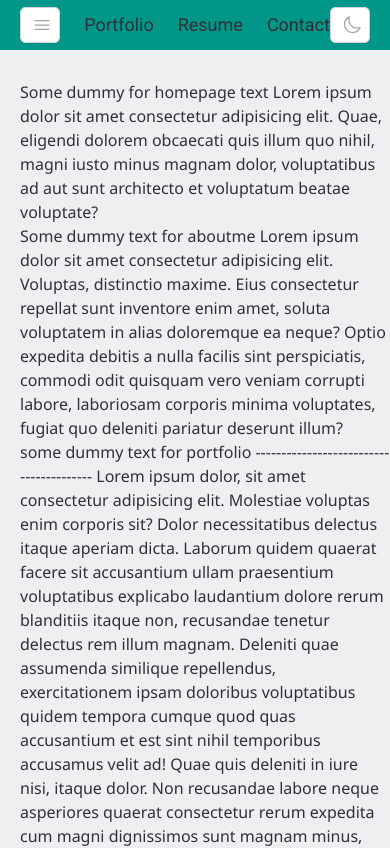
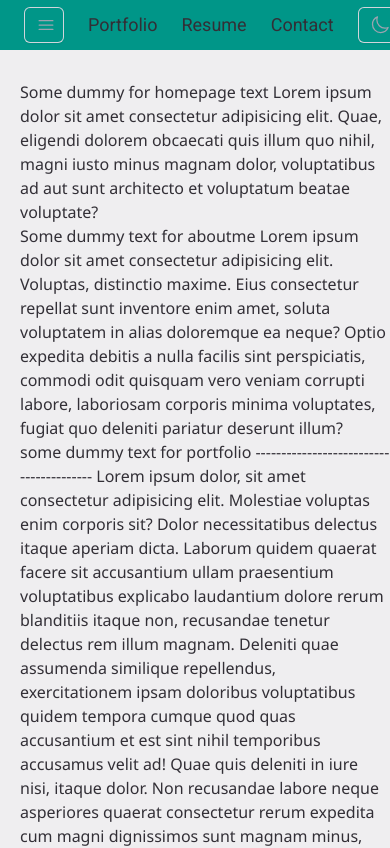
Before and after one commit to marsi107/MyPersonalWebsite, a Next.js app in the folder portfolio/: page / in a window 390 px wide. Shown: the top 848 px of the page. Built offline with nearby package versions, Linux system fonts and the light colour scheme.

Commit message:
add dynamic styling to dropdowns

```diff
--- a/portfolio/app/components/Dropdown.tsx
+++ b/portfolio/app/components/Dropdown.tsx
@@ -13,24 +13,28 @@ interface DropdownProps {
 
 export default function Dropdown({ sections, iconIndex }: DropdownProps) {
 
+    let menuItemClassName = "absolute z-10 mt-2 origin-top-right rounded-md bg-white shadow-lg ring-1 ring-black ring-opacity-5 focus:outline-none"
+
     const checkDropdownIcon = (iconIndex: number) => {
         switch (iconIndex) {
             case 0:
+                menuItemClassName += " left-0 w-24"
                 return <Bars3Icon className="-mr-1 h-5 w-5 text-gray-400" aria-hidden="true" />
 
             case 1:
+                menuItemClassName += " right-0 w-20"
                 return <MoonIcon className="-mr-1 h-5 w-5 text-gray-400" aria-hidden="true" />
 
             default:
+                menuItemClassName += " left-0 w-24"
                 return <Bars3Icon className="-mr-1 h-5 w-5 text-gray-400" aria-hidden="true" />
         }
-
     }
 
     return (
         <Menu as="div" className="relative inline-block text-left">
             <div>
-                <Menu.Button className="inline-flex w-full justify-center gap-x-1.5 rounded-md bg-white px-3 py-2 text-sm font-semibold text-gray-900 shadow-sm ring-1 ring-inset ring-gray-300 hover:bg-gray-50">
+                <Menu.Button className="inline-flex w-full justify-center rounded-md px-3 py-2 text-sm font-semibold text-gray-900 shadow-sm ring-1 ring-inset ring-gray-300 hover:bg-gray-50">
                     {checkDropdownIcon(iconIndex)}
                 </Menu.Button>
             </div>
@@ -44,7 +48,7 @@ export default function Dropdown({ sections, iconIndex }: DropdownProps) {
                 leaveFrom="transform opacity-100 scale-100"
                 leaveTo="transform opacity-0 scale-95"
             >
-                <Menu.Items className="absolute right-0 z-10 mt-2 w-56 origin-top-right rounded-md bg-white shadow-lg ring-1 ring-black ring-opacity-5 focus:outline-none">
+                <Menu.Items className={menuItemClassName}>
                     <div className="py-1">
                         {
                             sections.map((section, index) => (
--- a/portfolio/app/components/NavBar.tsx
+++ b/portfolio/app/components/NavBar.tsx
@@ -19,19 +19,25 @@ const NavBar = () => {
     // <Bars3Icon className="cursor-pointer h-16 pl-6 sm:pr-9 sm:h-9 lg:hidden" />
     // <Bars3Icon className="cursor-pointer hover:bg-slate-500 focus:outline-none h-16 pl-6 sm:pr-9 sm:h-9 lg:hidden" onClick={toggleMenuDropdown} />
     // <MoonIcon className="cursor-pointer h-14 pl-6 pr-6 sm:h-8 sm:pl-9 lg:h-10 lg:pl-16" onClick={toggleDarkModeDropdown} />
+
+    // className="pl-6 sm:pr-9 lg:hidden"
     return (
         <header className="fixed items-center h-[50px] w-screen flex bg-defColors-second dark:bg-defColors-second_dark font-rob lg:h-[60px]">
             <div className="grow"></div>
-            <Dropdown sections={menuSections} iconIndex={0} />
+            <div className="pl-6 sm:pr-9 lg:hidden">
+                <Dropdown sections={menuSections} iconIndex={0} />
+            </div>
             <div className="flex space-x-6 text-lg sm:text-2xl sm:space-x-9 lg:space-x-16">
-                <a href="#Home" className="hover:bg-slate-500 max-sm:hidden" onClick={scrollToSection}>Home</a>
+                <a href="#Home" className="hover:bg-gray-500 max-sm:hidden" onClick={scrollToSection}>Home</a>
                 <a href="#AboutMe" className="max-lg:hidden" onClick={scrollToSection}>About Me</a>
                 <a href="#Portfolio" onClick={scrollToSection}>Portfolio</a>
                 <a href="#TechStack" className="max-lg:hidden" onClick={scrollToSection}>Tech Stack</a>
                 <a href="#Resume" onClick={scrollToSection}>Resume</a>
                 <a href="#Contact" onClick={scrollToSection}>Contact</a>
             </div>
-            <Dropdown sections={darkModeSections} iconIndex={1} />
+            <div className='pl-6 pr-6 sm:pl-9 lg:pl-16'>
+                <Dropdown sections={darkModeSections} iconIndex={1} />
+            </div>
             <div className="grow"></div>
         </header>
     )
```
